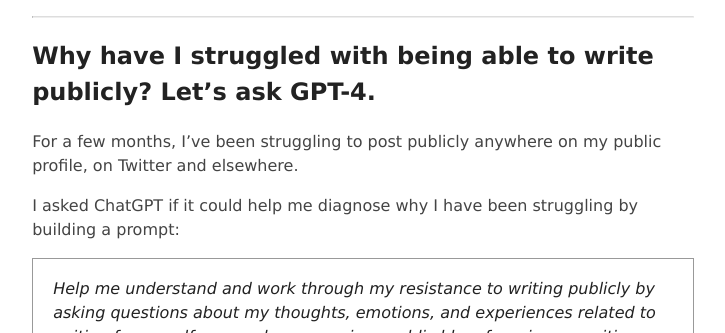
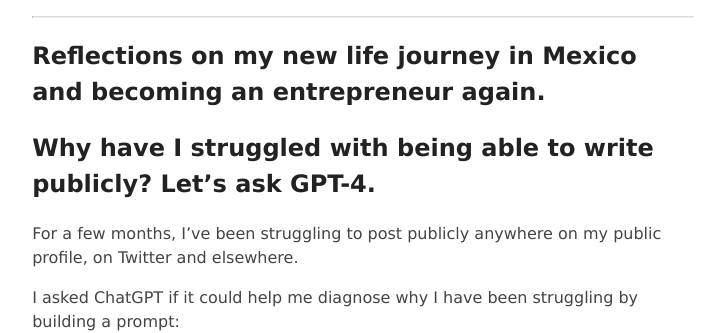
Before and after one commit to AlexKYao/personal-blog, an Astro site: page /blog/reflections in a window 1280 px wide. Shown: the part 767-1100 px from the top of the page, without its empty margins (277-1002 px from the left). Built offline with nearby package versions, Linux system fonts and the light colour scheme; Astro itself is replaced by a stand-in of ours.

Commit message:
added h1 sentence

```diff
--- a/src/pages/blog/reflections.md
+++ b/src/pages/blog/reflections.md
@@ -5,6 +5,8 @@
 pubDate: "Mar 17 2023"
 heroImage: "/1-surreal.png"
 ---
+
+# Reflections on my new life journey in Mexico and becoming an entrepreneur again.
 
 ## Why have I struggled with being able to write publicly? Let’s ask GPT-4.
 
```
